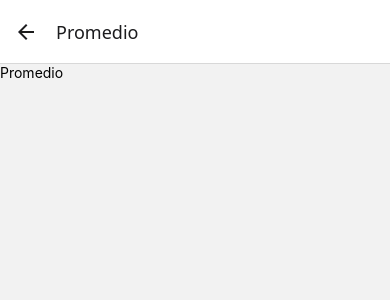
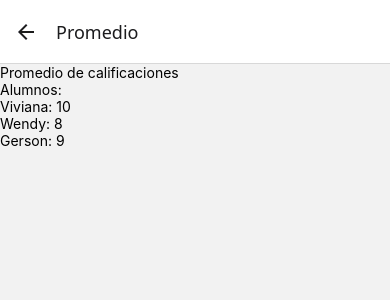
Before and after one commit to AlexdanTB/Ejercicios-TypeScript-ACD, a React Native app: screen /Promedio in a window 390 px wide. Shown: the top 300 px of the page. Built offline with nearby package versions, Linux system fonts and the light colour scheme.

Commit message:
Mostrar alumnos y calificaciones

```diff
--- a/src/screens/PantallaPromedio.tsx
+++ b/src/screens/PantallaPromedio.tsx
@@ -15,9 +15,17 @@ export const PantallaPromedio = () => {
     {nombre: "Gerson", edad: 18, calificacion: 9}
   ]
 
+    const promedios = alumnos.map((alumno, i)=>(
+       <Text key={i}>{alumno.nombre}: {alumno.calificacion}</Text>
+    ))
+
+
   return (
     <View>
-      <Text>Promedio</Text>
+      <Text>Promedio de calificaciones</Text>
+      <Text>Alumnos:</Text>
+      <View>{promedios}</View>
     </View>
+
   )
 }
```
